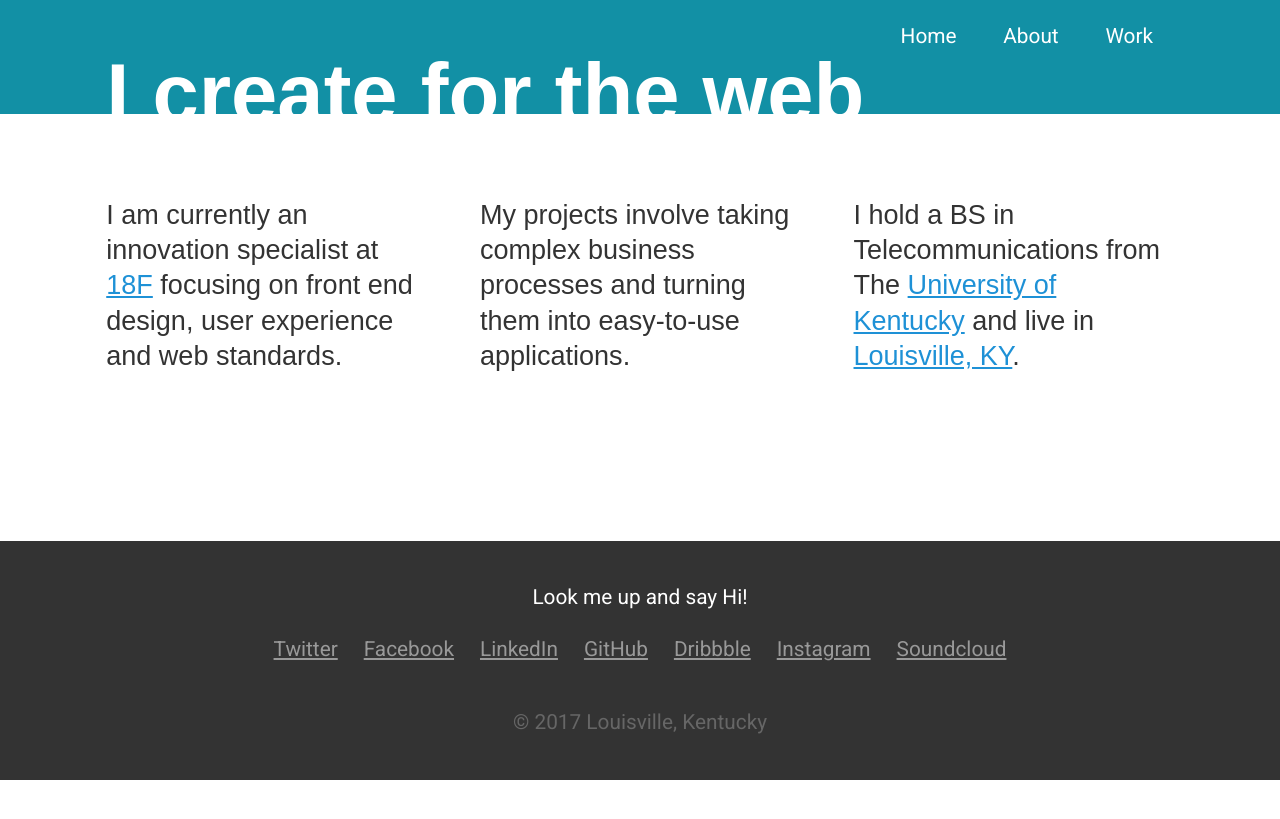
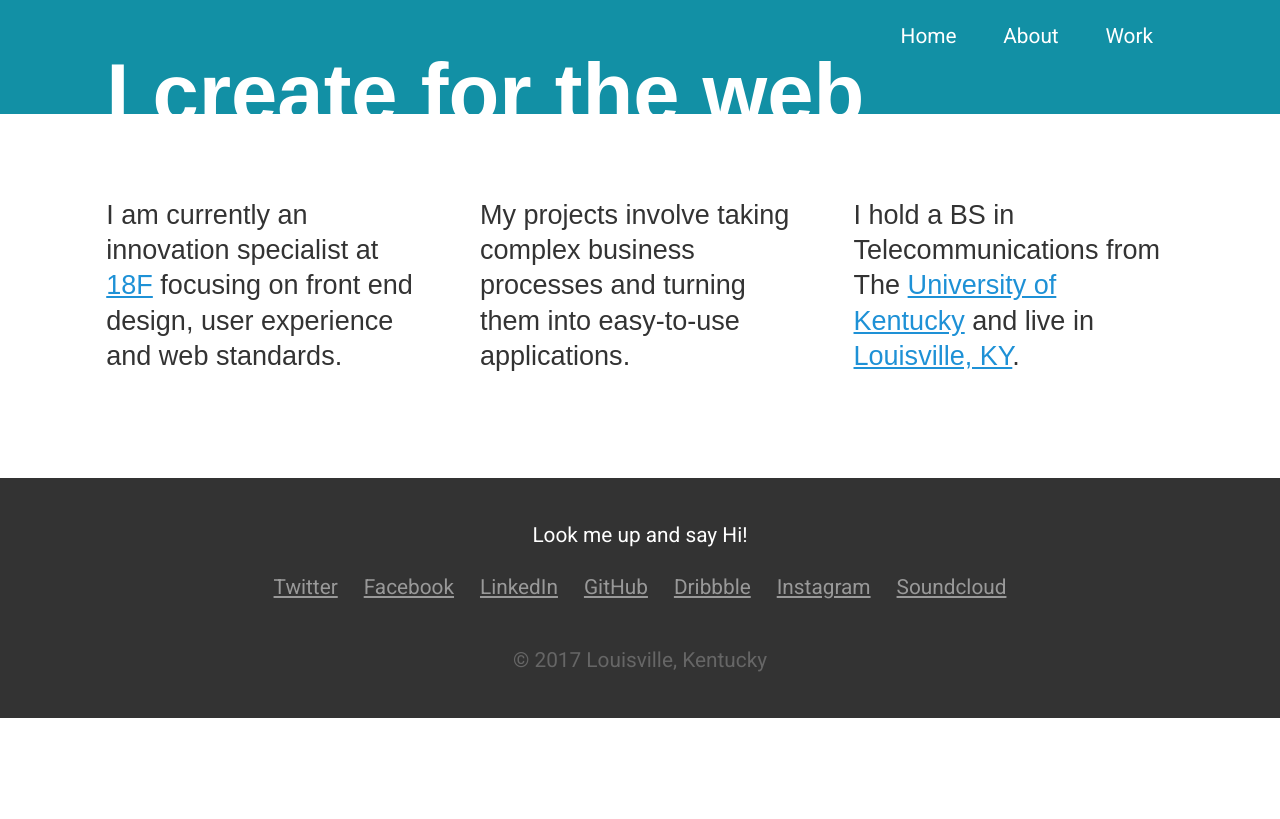
Before and after one commit to line47/line47.github.io, a Jekyll site: the page built from index.html, in a window 1280 px wide. Shown: the top 819 px of the page. Built offline with Jekyll 4.4.1, drawn with Linux system fonts in a browser that asks for light colours.

Commit message:
home style updates

```diff
--- a/_sass/base.scss
+++ b/_sass/base.scss
@@ -145,6 +145,7 @@
 
 .home-items {
   display: flex;
+  flex-flow: row wrap;
   justify-content: space-between;
 
   .home-item {
@@ -153,7 +154,6 @@
     font-size: 1.3rem;
     font-weight: 500;
     line-height: 1.7rem;
-    margin-bottom: 4rem;
   }
   @media (max-width: 600px)
   {
```
